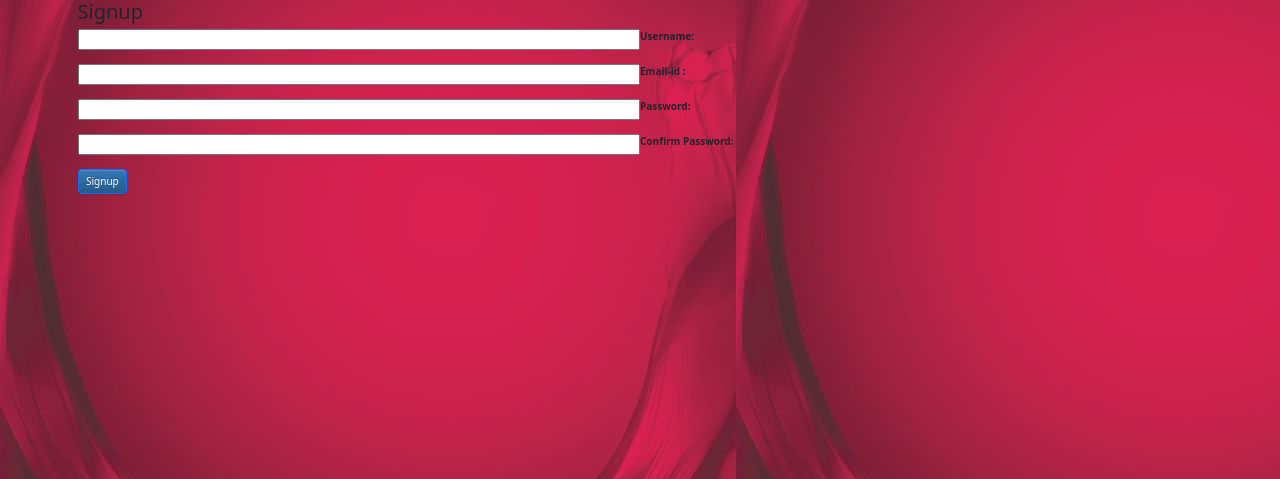
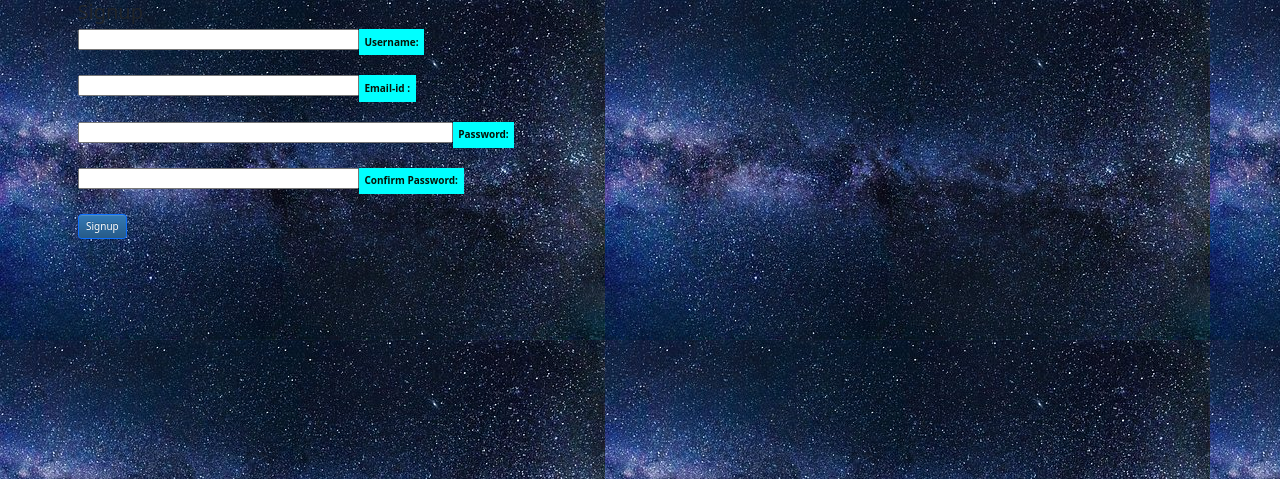
Before and after one commit to Kumaravel655/guvi, a PHP site: page /register.html in a window 1280 px wide. Shown: the top 479 px of the page. Run offline with PHP 8.4, Linux system fonts and the light colour scheme; a stand-in replaces the project's code that opens the database connection; some libraries are stand-ins or nearby versions.

Commit message:
tempchange

```diff
--- a/css/login.css
+++ b/css/login.css
@@ -5,7 +5,7 @@
   }
   body{
 
-    background-image: url("red.jpg");
+    background-image: url("i.jpg");
   }
   /* form input fields */
   .form-input {
--- a/css/profile.css
+++ b/css/profile.css
@@ -7,7 +7,7 @@
   }
   body{
 
-    background-image: url("red.jpg");
+    background-image: url("i.jpg");
   }
   h1 {
     text-align: center;
--- a/css/register.css
+++ b/css/register.css
@@ -3,7 +3,11 @@
     margin: 0 auto;
     width: 350px;
   }
-
+  label{
+    color: #061407;
+    background-color: aqua;
+    padding: .5%;
+      };
   /* form input fields */
   .form-input {
     padding: 10px;
@@ -14,7 +18,7 @@
   }
   body{
 
-    background-image: url("red.jpg");
+    background-image: url("i.jpg");
   }
   /* form submit button */
   .form-submit {
--- a/register.html
+++ b/register.html
@@ -17,19 +17,19 @@
     <form id="signup-form">
       <div class="form-group">
         <label for="username">Username:</label>
-        <input type="text" class="col-sm-6 col-md-6 col-lg-6col-form-control" id="username" name="username" required>
+        <input type="text" class="col-sm-6 col-md-4 col-lg-3 col-form-control" id="username" name="username" required>
       </div>
       <div class="form-group">
         <label for="email">Email-id  : </label>
-        <input type="email" class="col-sm-6 col-md-6 col-lg-6col-form-control" id="email" name="email" required>
+        <input type="email" class="col-sm-6 col-md-4 col-lg-3 col-form-control" id="email" name="email" required>
       </div>
       <div class="form-group">
         <label for="password">Password:</label>
-        <input type="password" class="col-sm-6 col-md-6 col-lg-6col-form-control" id="password" name="password" required>
+        <input type="password" class="col-sm-6 col-md-4 col-lg-3c ol-form-control" id="password" name="password" required>
       </div>
       <div class="form-group">
         <label for="confirm-password">Confirm Password:</label>
-        <input type="password" class="col-sm-6 col-md-6 col-lg-6col-form-control" id="confirm-password" name="confirm-password" required>
+        <input type="password" class="col-sm-6 col-md-4 col-lg-3 col-form-control" id="confirm-password" name="confirm-password" required>
       </div>
       <button type="submit" class="btn btn-primary">Signup</button>
     </form>
```
Also changed, not shown: css/i.jpg (added), css/k.jpg (added).
